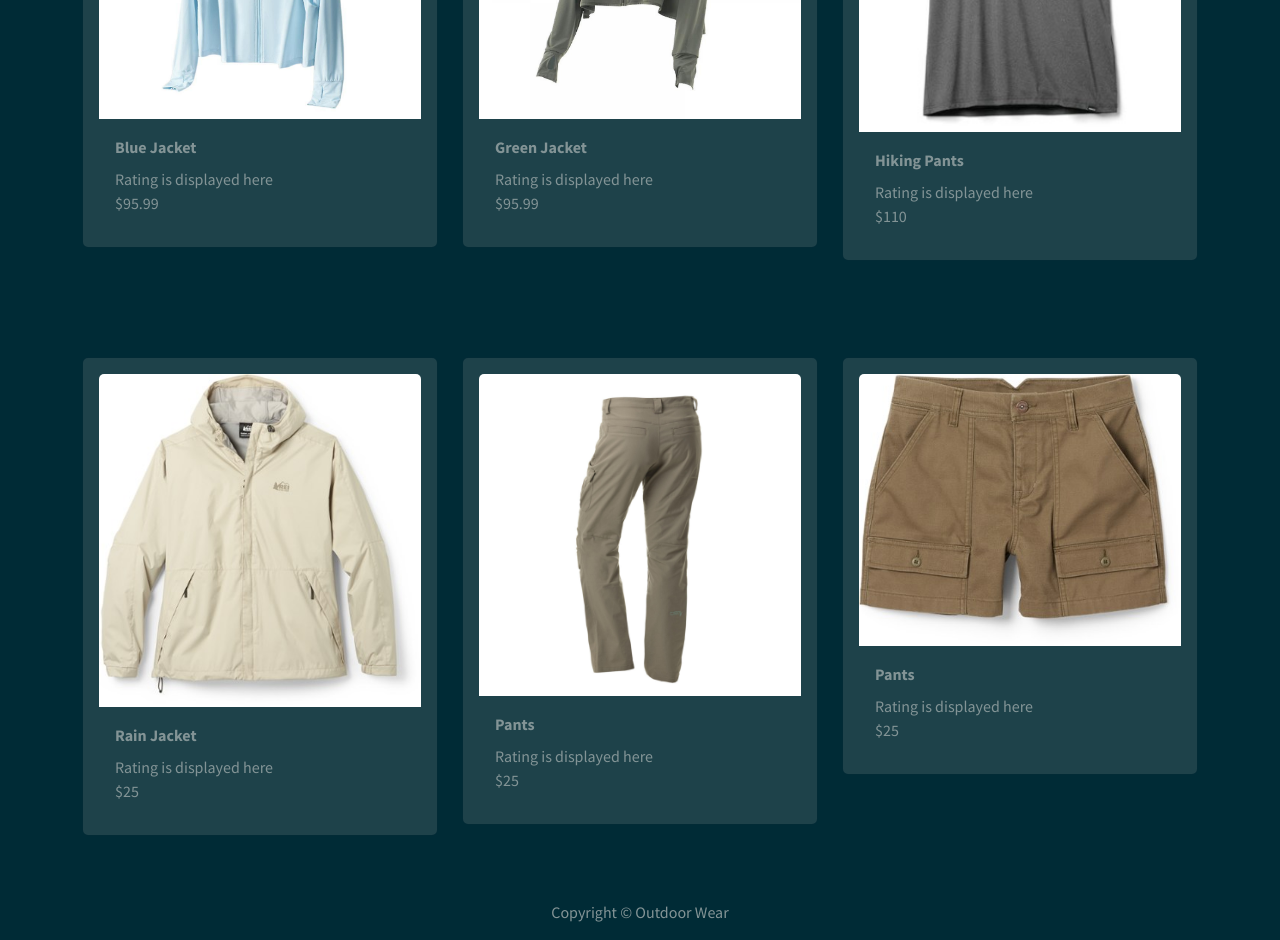
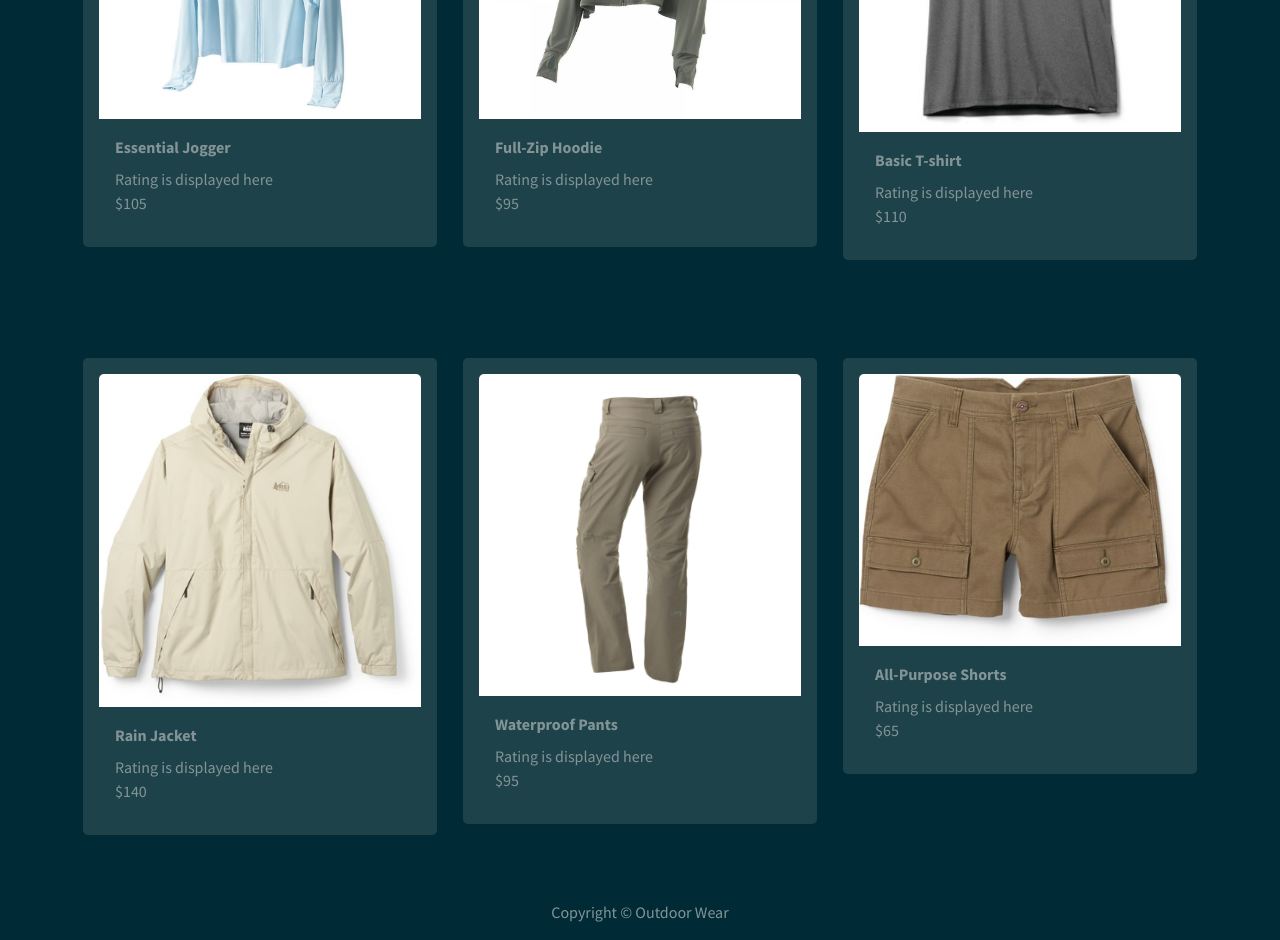
Before and after one commit to taborspaces/my-shop, a React (Create React App) app in the folder frontend/: page / in a window 1280 px wide. Shown: the part 380-1320 px from the top of the page. Built offline with nearby package versions, Linux system fonts and the light colour scheme.

Commit message:
made changes to product descriptions

```diff
--- a/frontend/src/products.js
+++ b/frontend/src/products.js
@@ -1,37 +1,35 @@
 const products = [
 {
     _id: '1',
-    name: 'Blue Jacket',
+    name: 'Essential Jogger',
     image: '/images/Jacket.jpg',
     description:
-    'Beautiful blue jacket with a windbreak techology.',
+    'Introducing our latest Premium Performance Jogger Jacket, the perfect blend of style and functionality for your active lifestyle.',
     brand: 'REI',
     category: 'Clothing',
-    price: 95.99,
+    price: 105.,
     rating: 4.9,
     numReviews: 13,
 },
 {
     _id: '2',
-    name: 'Green Jacket',
+    name: 'Full-Zip Hoodie',
     image: '/images/Jacket2.jpg',
     description:
-    'Dark green jacket with a windbreak techology.',
+    'Embrace comfort and style with our Classic Green Full-Zip Hoodie - the perfect addition to your casual wardrobe.',
     brand: 'REI',
     category: 'Clothing',
-    price: 95.99,
+    price: 95.00,
     rating: 4.5,
     numReviews: 10,
-
 },
 
 {
-
     _id: '3',
-    name: 'Hiking Pants',
+    name: 'Basic T-shirt',
     image: '/images/Shirt1Small.jpeg',
     description:
-    'Tan hiking pants with waterproof techology.',
+    'This t-shirt is a must-have for those who appreciate simplicity and versatility. Order yours today and experience the ease of effortless style.',
     brand: 'REI',
     category: 'Clothing',
     price: 110.00,
@@ -44,10 +42,10 @@ const products = [
     name: 'Rain Jacket',
     image: '/images/Coat.jpeg',
     description:
-    'Wool socks made for any outdoor activity.',
+    'Prepare for the rainy season with our Classic Waterproof Rain Jacket. Stay dry, comfortable, and stylish no matter the weather.',
     brand: 'REI',
     category: 'Clothing',
-    price: 25.00,
+    price: 140.00,
     rating: 4.9,
     numReviews: 14,
 
@@ -55,13 +53,13 @@ const products = [
 
 {
     _id: '5',
-    name: 'Pants',
+    name: 'Waterproof Pants',
     image: '/images/Pants1.jpg',
     description:
-    'Wool socks made for any outdoor activity.',
+    'Gear up for any adventure with our Ultra-Light Waterproof Pants. Stay dry, comfortable, and stylish with this essential addition.',
     brand: 'REI',
     category: 'Clothing',
-    price: 25.00,
+    price: 95.00,
     rating: 4.9,
     numReviews: 14,
 
@@ -69,16 +67,15 @@ const products = [
 
 {
     _id: '6',
-    name: 'Pants',
+    name: 'All-Purpose Shorts',
     image: '/images/Shorts1.jpeg',
     description:
-    'Wool socks made for any outdoor activity.',
+    'Meet your new wardrobe essential - the Everyday Comfort All-Purpose Shorts. Designed for versatility and comfort, these shorts are your go-to choice for a wide range of activities.',
     brand: 'REI',
     category: 'Clothing',
-    price: 25.00,
+    price: 65.00,
     rating: 4.9,
     numReviews: 14,
-
 },
 
 ]
```
